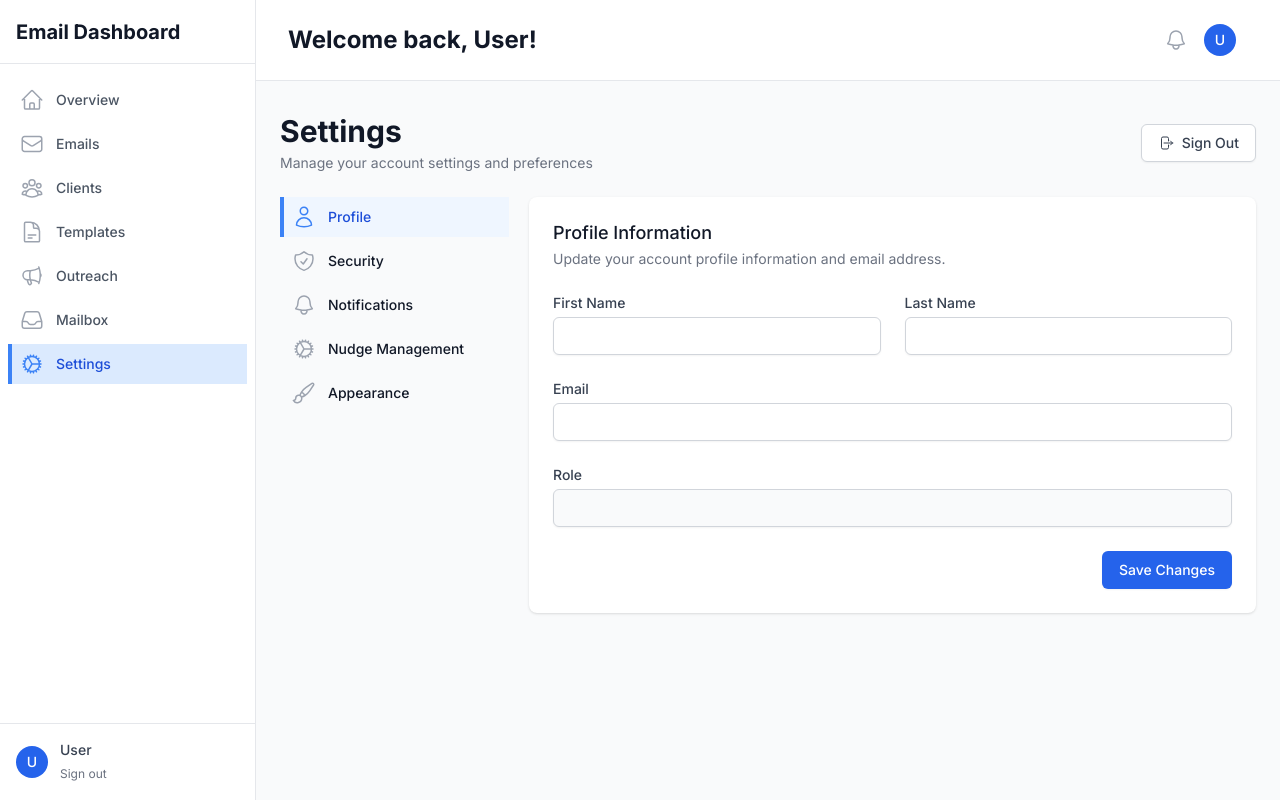
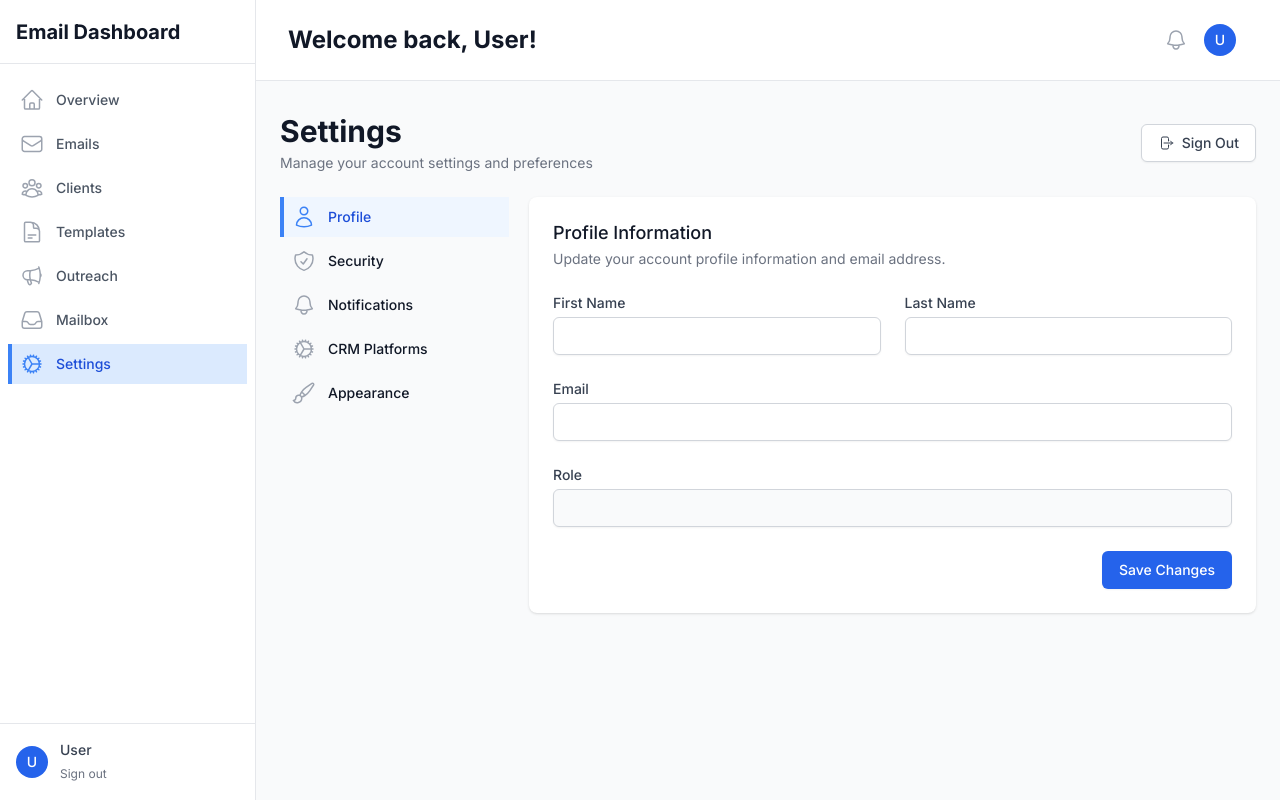
Before and after one commit to ProfilePulseAi/email-sequence-server-frontend, a Next.js app: page /dashboard/settings/profile in a window 1280 px wide. Built offline with nearby package versions, Linux system fonts and the light colour scheme.

Commit message:
feat: replace Nudge Management with CRM Platforms in settings and implement CRMPlatformView

```diff
--- /dev/null
+++ b/src/app/dashboard/settings/crm-platforms/page.tsx
@@ -0,0 +1,5 @@
+import CRMPlatformView from '@/components/dashboard/CRMPlatformView';
+
+export default function CRMPlatformPage() {
+  return <CRMPlatformView />;
+}
--- a/src/app/dashboard/settings/nudge-management/page.tsx
+++ /dev/null
@@ -1,5 +0,0 @@
-import NudgeManagementView from '@/components/dashboard/NudgeManagementView';
-
-export default function NudgeManagementPage() {
-  return <NudgeManagementView />;
-}
--- a/src/components/dashboard/NudgeManagementView.tsx
+++ b/src/components/dashboard/CRMPlatformView.tsx
@@ -6,7 +6,6 @@ import {
   PlusIcon,
   PencilIcon,
   TrashIcon,
-  ExclamationTriangleIcon,
   CheckCircleIcon,
   XCircleIcon,
   CogIcon
@@ -21,9 +20,7 @@ const PLATFORM_ICONS = {
   linear: '🟣',
   trello: '🔷',
   github: '⚫',
-  clickup: '🟡',
-  slack: '💬',
-  discord: '🎮'
+  clickup: '🟡'
 };
 
 const PLATFORM_NAMES = {
@@ -31,12 +28,10 @@ const PLATFORM_NAMES = {
   linear: 'Linear',
   trello: 'Trello',
   github: 'GitHub',
-  clickup: 'ClickUp',
-  slack: 'Slack',
-  discord: 'Discord'
+  clickup: 'ClickUp'
 };
 
-export default function NudgeManagementView() {
+export default function CRMPlatformView() {
   const [serviceConfigs, setServiceConfigs] = useState<ServiceConfig[]>([]);
   const [loading, setLoading] = useState(true);
   const [modalOpen, setModalOpen] = useState(false);
@@ -140,7 +135,7 @@ export default function NudgeManagementView() {
       <div className="flex items-center justify-between">
         <div>
           <h3 className="text-lg leading-6 font-medium text-gray-900">
-            Nudge Management
+            CRM Platforms
           </h3>
           <p className="mt-1 text-sm text-gray-500">
             Manage integrations with project management and communication platforms
--- a/src/components/dashboard/SettingsLayout.tsx
+++ b/src/components/dashboard/SettingsLayout.tsx
@@ -26,7 +26,7 @@ export default function SettingsLayout({ children }: SettingsLayoutProps) {
     { id: 'profile', name: 'Profile', icon: UserIcon, href: '/dashboard/settings/profile' },
     { id: 'security', name: 'Security', icon: ShieldCheckIcon, href: '/dashboard/settings/security' },
     { id: 'notifications', name: 'Notifications', icon: BellIcon, href: '/dashboard/settings/notifications' },
-    { id: 'nudge-management', name: 'Nudge Management', icon: CogIcon, href: '/dashboard/settings/nudge-management' },
+    { id: 'crm-platforms', name: 'CRM Platforms', icon: CogIcon, href: '/dashboard/settings/crm-platforms' },
     { id: 'appearance', name: 'Appearance', icon: PaintBrushIcon, href: '/dashboard/settings/appearance' },
   ];
 
--- a/src/components/dashboard/SettingsView.tsx
+++ b/src/components/dashboard/SettingsView.tsx
@@ -12,7 +12,7 @@ import {
   ArrowRightOnRectangleIcon,
   CogIcon
 } from '@heroicons/react/24/outline';
-import NudgeManagementView from './NudgeManagementView';
+import CRMPlatformView from './CRMPlatformView';
 
 export default function SettingsView() {
   const { user, logout } = useAuth();
@@ -22,7 +22,7 @@ export default function SettingsView() {
     { id: 'profile', name: 'Profile', icon: UserIcon },
     { id: 'security', name: 'Security', icon: ShieldCheckIcon },
     { id: 'notifications', name: 'Notifications', icon: BellIcon },
-    { id: 'nudge-management', name: 'Nudge Management', icon: CogIcon },
+    { id: 'crm-platforms', name: 'CRM Platforms', icon: CogIcon },
     { id: 'appearance', name: 'Appearance', icon: PaintBrushIcon },
   ];
 
@@ -171,8 +171,8 @@ export default function SettingsView() {
           </div>
         );
 
-      case 'nudge-management':
-        return <NudgeManagementView />;
+      case 'crm-platforms':
+        return <CRMPlatformView />;
 
       case 'appearance':
         return (
--- a/src/types/index.ts
+++ b/src/types/index.ts
@@ -300,7 +300,7 @@ export interface OutreachFlow {
 }
 
 // Service Configuration Types
-export type Platform = 'jira' | 'linear' | 'trello' | 'github' | 'clickup' | 'slack' | 'discord';
+export type Platform = 'jira' | 'linear' | 'trello' | 'github' | 'clickup';
 
 export interface ServiceConfig {
   id: number;
```
